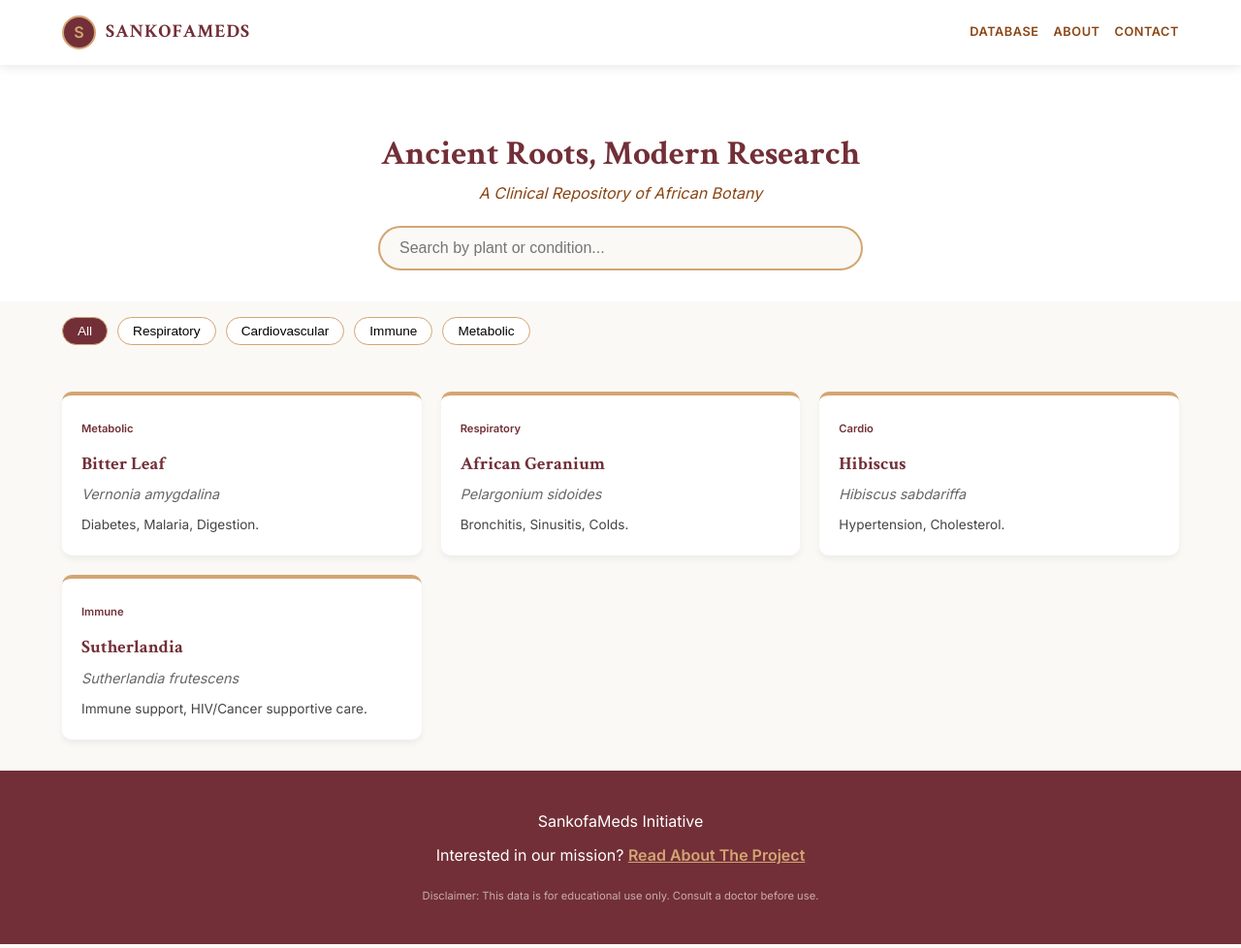
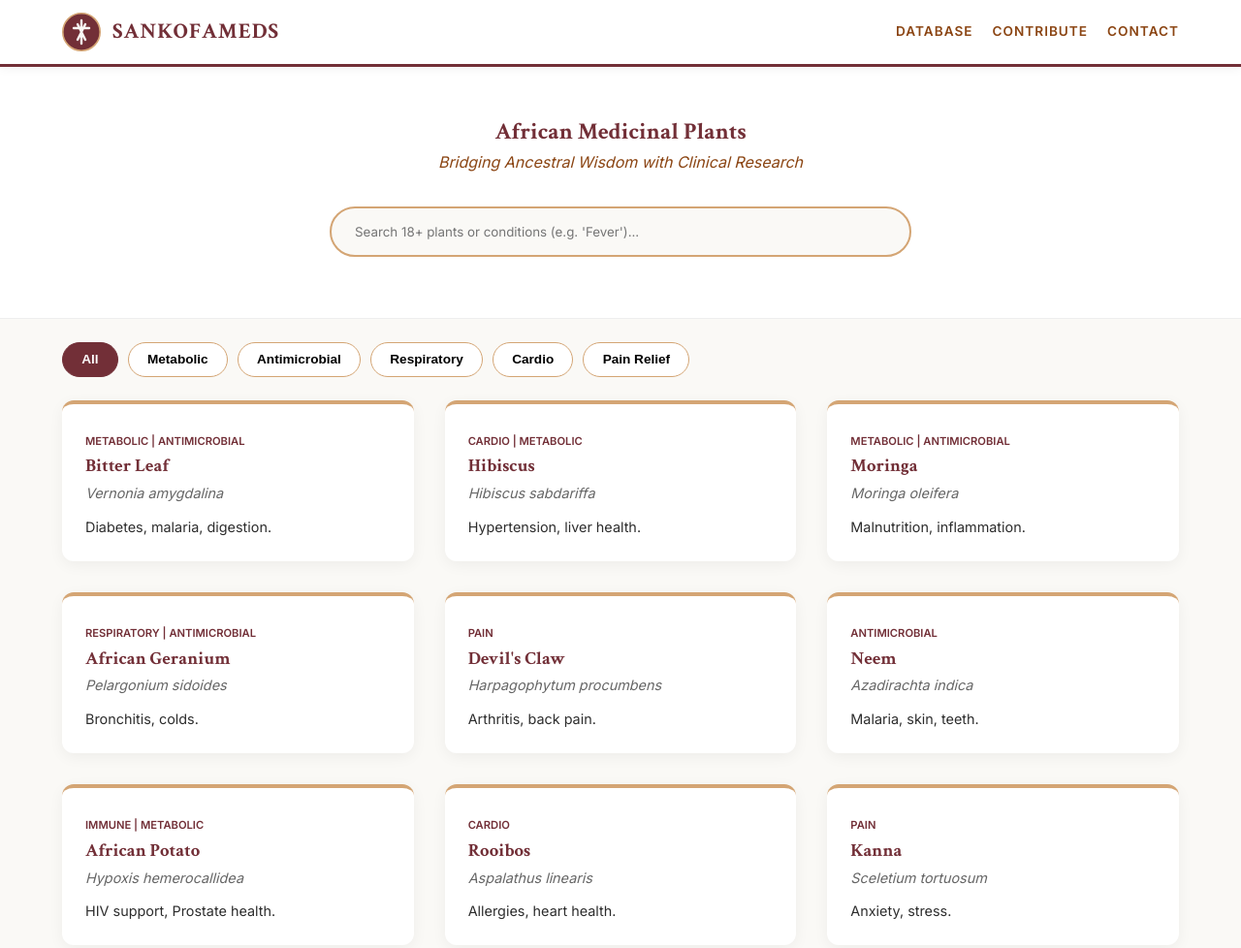
Before and after one commit to louisnkan/Sankofameds, a plain HTML site: page index.html in a window 1280 px wide. Shown: the top 978 px of the page at 97% size. Drawn offline with Linux system fonts and the light colour scheme.

Commit message:
Revise header, styles, and plant submission features
Updated the title and links in the header, adjusted styles for header and hero sections, and improved the filtering functionality. Added a submission form for plant contributions and enhanced the modal display for plant details.

```diff
--- a/index.html
+++ b/index.html
@@ -3,8 +3,10 @@
 <head>
     <meta charset="UTF-8">
     <meta name="viewport" content="width=device-width, initial-scale=1.0">
-    <title>SankofaMeds | African Clinical Database</title>
-    <link href="https://fonts.googleapis.com/css2?family=Crimson+Text:ital,wght@0,600;0,700;1,400&family=Inter:wght@400;600&display=swap" rel="stylesheet">
+    <title>SankofaMeds | African Medicinal Plant Database</title>
+    <link rel="preconnect" href="https://fonts.googleapis.com">
+    <link rel="preconnect" href="https://fonts.gstatic.com" crossorigin>
+    <link href="https://fonts.googleapis.com/css2?family=Crimson+Text:ital,wght@0,400;0,600;0,700;1,400&family=Inter:wght@400;600&display=swap" rel="stylesheet">
     <style>
         :root {
             --burgundy: #722F37;
@@ -15,90 +17,48 @@
             --text-dark: #2D2D2D;
         }
 
-        * { box-sizing: border-box; margin: 0; padding: 0; -webkit-tap-highlight-color: transparent; }
+        * { box-sizing: border-box; margin: 0; padding: 0; }
         body { font-family: 'Inter', sans-serif; background-color: var(--cream); color: var(--text-dark); line-height: 1.6; }
-        h1, h2, h3 { font-family: 'Crimson Text', serif; color: var(--burgundy); }
+        h1, h2, h3, h4 { font-family: 'Crimson Text', serif; color: var(--burgundy); }
 
-        /* Modern Navigation Menu */
-        header {
-            background: var(--white);
-            padding: 1rem 5%;
-            display: flex;
-            justify-content: space-between;
-            align-items: center;
-            position: sticky;
-            top: 0;
-            z-index: 1000;
-            box-shadow: 0 2px 10px rgba(0,0,0,0.1);
-        }
+        /* Header & Logo */
+        header { background: var(--white); padding: 0.8rem 5%; display: flex; justify-content: space-between; align-items: center; position: sticky; top: 0; z-index: 1000; box-shadow: 0 2px 10px rgba(0,0,0,0.05); border-bottom: 3px solid var(--burgundy); }
+        .logo-container { display: flex; align-items: center; gap: 12px; text-decoration: none; }
+        .nav-links { display: flex; gap: 20px; }
+        .nav-links a { text-decoration: none; color: var(--earth-brown); font-weight: 600; font-size: 0.85rem; text-transform: uppercase; letter-spacing: 1px; }
 
-        .brand { display: flex; align-items: center; gap: 10px; text-decoration: none; }
+        /* Hero */
+        .hero { padding: 3rem 5%; text-align: center; background: #fff; border-bottom: 1px solid #eee; }
+        .hero p { font-style: italic; color: var(--earth-brown); margin-bottom: 2rem; }
+        #search-input { width: 100%; max-width: 600px; padding: 1rem 1.5rem; border: 2px solid var(--gold); border-radius: 50px; outline: none; background: var(--cream); }
 
-        /* CSS Logo Icon (Guaranteed to load) */
-        .medical-logo {
-            width: 35px; height: 35px; background: var(--burgundy); border-radius: 50%;
-            display: flex; align-items: center; justify-content: center;
-            color: var(--gold); font-weight: bold; border: 2px solid var(--gold);
-        }
+        /* Filter Bar */
+        .filters { display: flex; overflow-x: auto; padding: 1.5rem 5%; gap: 10px; white-space: nowrap; scrollbar-width: none; }
+        .filter-btn { padding: 0.6rem 1.2rem; border: 1px solid var(--gold); border-radius: 25px; background: white; cursor: pointer; font-weight: 600; font-size: 0.85rem; }
+        .filter-btn.active { background: var(--burgundy); color: white; border-color: var(--burgundy); }
 
-        .nav-links { display: flex; gap: 15px; }
-        .nav-links a {
-            text-decoration: none; color: var(--earth-brown);
-            font-size: 0.8rem; font-weight: 600; text-transform: uppercase;
-            letter-spacing: 0.5px;
-        }
+        /* Grid */
+        .database-grid { padding: 0 5% 3rem; display: grid; grid-template-columns: repeat(auto-fill, minmax(300px, 1fr)); gap: 2rem; }
+        .plant-card { background: white; border-radius: 12px; padding: 1.5rem; box-shadow: 0 4px 15px rgba(0,0,0,0.05); border-top: 4px solid var(--gold); cursor: pointer; transition: 0.3s; }
+        .plant-card:hover { transform: translateY(-5px); }
+        .tags { font-size: 0.7rem; color: var(--burgundy); font-weight: 700; text-transform: uppercase; }
 
-        /* Hero & Search */
-        .hero { padding: 4rem 5% 2rem; text-align: center; background: var(--white); }
-        .hero h1 { font-size: 2.2rem; }
-        .hero p { font-style: italic; color: var(--earth-brown); margin-bottom: 20px; }
-        #search-input {
-            width: 100%; max-width: 500px; padding: 12px 20px;
-            border: 2px solid var(--gold); border-radius: 30px;
-            font-size: 1rem; outline: none; background: var(--cream);
-        }
+        /* Modals */
+        .modal { display: none; position: fixed; top: 0; left: 0; width: 100%; height: 100%; background: rgba(0,0,0,0.8); z-index: 2000; overflow-y: auto; padding: 20px; }
+        .modal-content { background: white; margin: 2rem auto; max-width: 750px; padding: 2.5rem; border-radius: 12px; position: relative; }
+        .close { position: absolute; top: 15px; right: 20px; font-size: 2rem; cursor: pointer; color: var(--burgundy); }
+        .warning-box { background: #fff5f5; border-left: 5px solid #c53030; padding: 1.2rem; margin: 1.5rem 0; }
 
-        /* Filters */
-        .filters {
-            display: flex; overflow-x: auto; padding: 1rem 5%; gap: 10px;
-            background: var(--cream); scrollbar-width: none;
-        }
-        .filter-btn {
-            padding: 6px 15px; border: 1px solid var(--gold);
-            border-radius: 20px; background: white; white-space: nowrap;
-            cursor: pointer; font-size: 0.85rem;
-        }
-        .filter-btn.active { background: var(--burgundy); color: white; }
+        /* Form */
+        .submit-form { background: #fff; padding: 3rem 5%; border-top: 1px solid #eee; }
+        .form-container { max-width: 600px; margin: 0 auto; }
+        input, textarea { width: 100%; padding: 10px; margin-bottom: 15px; border: 1px solid #ddd; border-radius: 4px; font-family: 'Inter'; }
+        .submit-btn { background: var(--burgundy); color: white; border: none; padding: 12px 30px; border-radius: 4px; cursor: pointer; font-weight: 600; width: 100%; }
 
-        /* Plant Grid */
-        .grid { padding: 2rem 5%; display: grid; grid-template-columns: repeat(auto-fill, minmax(280px, 1fr)); gap: 20px; }
-        .card {
-            background: white; padding: 20px; border-radius: 10px;
-            box-shadow: 0 4px 6px rgba(0,0,0,0.05); border-top: 4px solid var(--gold);
-            transition: 0.3s; cursor: pointer;
-        }
-        .card:hover { transform: translateY(-5px); }
-        .card h3 { margin: 10px 0 5px; }
-        .sci { font-style: italic; font-size: 0.9rem; color: #666; display: block; margin-bottom: 10px; }
-
-        /* Full Screen Modal */
-        .modal {
-            display: none; position: fixed; top: 0; left: 0; width: 100%; height: 100%;
-            background: rgba(0,0,0,0.8); z-index: 2000; overflow-y: auto; padding: 20px;
-        }
-        .modal-content {
-            background: white; max-width: 600px; margin: 0 auto;
-            border-radius: 15px; padding: 30px; position: relative;
-        }
-        .close { position: absolute; top: 10px; right: 20px; font-size: 2rem; cursor: pointer; }
-        .warning-box { background: #fff5f5; border-left: 4px solid #c0392b; padding: 15px; margin: 20px 0; font-size: 0.9rem; }
-
-        footer { background: var(--burgundy); color: white; padding: 40px 5%; text-align: center; }
-        .about-link { color: var(--gold); text-decoration: underline; cursor: pointer; font-weight: 600; }
+        footer { background: var(--burgundy); color: white; padding: 3rem 5%; text-align: center; }
 
         @media (max-width: 600px) {
-            .nav-links { gap: 10px; }
-            .nav-links a { font-size: 0.7rem; }
+            .nav-links { display: none; }
             .hero h1 { font-size: 1.8rem; }
         }
     </style>
@@ -106,94 +66,94 @@
 <body>
 
 <header>
-    <a href="#" class="brand">
-        <div class="medical-logo">S</div>
-        <h2 style="font-size: 1.2rem; letter-spacing: 1px;">SANKOFAMEDS</h2>
+    <a href="#" class="logo-container">
+        <svg width="40" height="40" viewBox="0 0 100 100" fill="none" xmlns="http://www.w3.org/2000/svg">
+            <circle cx="50" cy="50" r="48" fill="#722F37" stroke="#D4A574" stroke-width="4"/>
+            <path d="M50 20V80M30 40H70M40 30L60 70M60 30L40 70" stroke="#FAF9F6" stroke-width="6" stroke-linecap="round"/>
+        </svg>
+        <h2 style="font-size: 1.4rem; letter-spacing: 1px;">SANKOFAMEDS</h2>
     </a>
     <nav class="nav-links">
-        <a href="#plants">Database</a>
-        <a href="#about" onclick="openAbout()">About</a>
+        <a href="#search-input">Database</a>
+        <a href="#submit">Contribute</a>
         <a href="mailto:louisnkan2002@gmail.com">Contact</a>
     </nav>
 </header>
 
 <section class="hero">
-    <h1>Ancient Roots, Modern Research</h1>
-    <p>A Clinical Repository of African Botany</p>
-    <input type="text" id="search-input" placeholder="Search by plant or condition...">
+    <h1>African Medicinal Plants</h1>
+    <p>Bridging Ancestral Wisdom with Clinical Research</p>
+    <input type="text" id="search-input" placeholder="Search 18+ plants or conditions (e.g. 'Fever')...">
 </section>
 
 <div class="filters" id="filter-bar">
-    <button class="filter-btn active" onclick="setFilter('All')">All</button>
-    <button class="filter-btn" onclick="setFilter('Respiratory')">Respiratory</button>
-    <button class="filter-btn" onclick="setFilter('Cardio')">Cardiovascular</button>
-    <button class="filter-btn" onclick="setFilter('Immune')">Immune</button>
-    <button class="filter-btn" onclick="setFilter('Metabolic')">Metabolic</button>
+    <button class="filter-btn active" onclick="filterCat('All')">All</button>
+    <button class="filter-btn" onclick="filterCat('Metabolic')">Metabolic</button>
+    <button class="filter-btn" onclick="filterCat('Antimicrobial')">Antimicrobial</button>
+    <button class="filter-btn" onclick="filterCat('Respiratory')">Respiratory</button>
+    <button class="filter-btn" onclick="filterCat('Cardio')">Cardio</button>
+    <button class="filter-btn" onclick="filterCat('Pain')">Pain Relief</button>
 </div>
 
-<main class="grid" id="plants-grid"></main>
+<div class="database-grid" id="grid"></div>
+
+<section class="submit-form" id="submit">
+    <div class="form-container">
+        <h2 style="text-align: center; margin-bottom: 1rem;">Submit a Plant</h2>
+        <p style="text-align: center; margin-bottom: 2rem; color: #666;">Contribute your local knowledge to our growing database.</p>
+        <form id="plantForm">
+            <input type="text" placeholder="Plant Name (Common)" required>
+            <input type="text" placeholder="Local Name & Tribe (e.g. Zobo - Yoruba)">
+            <textarea placeholder="Traditional Uses & Story" rows="4" required></textarea>
+            <button type="submit" class="submit-btn">Send for Review</button>
+        </form>
+    </div>
+</section>
 
 <div id="modal" class="modal">
     <div class="modal-content" id="modal-body"></div>
 </div>
 
 <footer>
-    <p>SankofaMeds Initiative</p>
-    <p style="margin: 10px 0;">Interested in our mission? <span class="about-link" onclick="openAbout()">Read About The Project</span></p>
-    <p style="font-size: 0.7rem; opacity: 0.6; margin-top: 20px;">Disclaimer: This data is for educational use only. Consult a doctor before use.</p>
+    <p><strong>Founder: Louis Nkan</strong></p>
+    <p style="margin: 1rem 0; font-size: 0.9rem; max-width: 600px; margin-left: auto; margin-right: auto;">
+        SankofaMeds is dedicated to preserving African healing heritage. Growing up in Nigeria, I saw the power of these roots; now, we validate them for the world.
+    </p>
+    <p style="font-size: 0.7rem; opacity: 0.6;">&copy; 2024 SankofaMeds. Educational purposes only.</p>
 </footer>
 
 <script>
 const plants = [
-    {
-        name: "Bitter Leaf",
-        scientific: "Vernonia amygdalina",
-        cat: "Metabolic",
-        uses: "Diabetes, Malaria, Digestion.",
-        evidence: "Studies confirm that sesquiterpene lactones in the leaves reduce blood glucose by improving insulin sensitivity.",
-        citation: "J Diabetes Res. 2014;2014:874507",
-        safety: "Safe in food. Avoid concentrated extracts during pregnancy."
-    },
-    {
-        name: "African Geranium",
-        scientific: "Pelargonium sidoides",
-        cat: "Respiratory",
-        uses: "Bronchitis, Sinusitis, Colds.",
-        evidence: "Clinical trials prove it prevents bacteria from attaching to respiratory cells, reducing recovery time by 2 days.",
-        citation: "Phytomedicine. 2008;15(5):378-85",
-        safety: "May act as a mild anticoagulant. Caution with blood thinners."
-    },
-    {
-        name: "Hibiscus",
-        scientific: "Hibiscus sabdariffa",
-        cat: "Cardio",
-        uses: "Hypertension, Cholesterol.",
-        evidence: "Contains anthocyanins that act similarly to ACE-inhibitor drugs to lower blood pressure naturally.",
-        citation: "J Hypertens. 2015;33(6):1119-30",
-        safety: "Do not use if already taking low-blood pressure medication."
-    },
-    {
-        name: "Sutherlandia",
-        scientific: "Sutherlandia frutescens",
-        cat: "Immune",
-        uses: "Immune support, HIV/Cancer supportive care.",
-        evidence: "Contains L-canavanine and pinitol which help regulate immune response and muscle wasting.",
-        citation: "J Ethnopharmacol. 2009;119(3):514-520",
-        safety: "May interfere with pharmaceutical anti-retrovirals."
-    }
-    // Add more here following this pattern
+    { name: "Bitter Leaf", scientific: "Vernonia amygdalina", local: "Ewuro, Olubu", cat: ["Metabolic", "Antimicrobial"], uses: "Diabetes, malaria, digestion.", story: "A staple in West African healing for stomach upsets.", evidence: "Contains sesquiterpene lactones that lower blood sugar.", citation: "J Diabetes Res. 2014;2014:874507", safety: "Avoid during pregnancy." },
+    { name: "Hibiscus", scientific: "Hibiscus sabdariffa", local: "Zobo, Bissap", cat: ["Cardio", "Metabolic"], uses: "Hypertension, liver health.", story: "Used in Ancient Egypt as a cooling tea.", evidence: "Anthocyanins act as natural ACE inhibitors.", citation: "J Hypertens. 2015;33(6):1119-30", safety: "Interacts with blood pressure meds." },
+    { name: "Moringa", scientific: "Moringa oleifera", local: "Zogale, Okwe Oyibo", cat: ["Metabolic", "Antimicrobial"], uses: "Malnutrition, inflammation.", story: "The 'Miracle Tree' used across the Sahel.", evidence: "Rich in isothiocyanates with strong antioxidant activity.", citation: "Front Pharmacol. 2020;11:566719", safety: "Root extracts are toxic; use leaves." },
+    { name: "African Geranium", scientific: "Pelargonium sidoides", local: "Umckaloabo", cat: ["Respiratory", "Antimicrobial"], uses: "Bronchitis, colds.", story: "Zulu remedy introduced to Europe in the 1890s.", evidence: "Prevents virus adhesion to respiratory cells.", citation: "Phytomedicine. 2008;15(5):378-85", safety: "May act as blood thinner." },
+    { name: "Devil's Claw", scientific: "Harpagophytum procumbens", local: "Duivelsklou", cat: ["Pain"], uses: "Arthritis, back pain.", story: "Kalahari desert remedy used by San people.", evidence: "Harpagoside inhibits inflammatory cytokines.", citation: "Phytother Res. 2019;33(9):2152-2162", safety: "Avoid if you have stomach ulcers." },
+    { name: "Neem", scientific: "Azadirachta indica", local: "Dogonyaro", cat: ["Antimicrobial"], uses: "Malaria, skin, teeth.", story: "The original African toothbrush twig.", evidence: "Potent antibacterial and anti-plasmodial activity.", citation: "J Ethnopharmacol. 2004;90(1):91-97", safety: "Long term use affects liver function." },
+    { name: "African Potato", scientific: "Hypoxis hemerocallidea", local: "Inkomfe", cat: ["Immune", "Metabolic"], uses: "HIV support, Prostate health.", story: "Traditional 'muthi' for chronic wasting diseases.", evidence: "Contains beta-sitosterol for BPH symptoms.", citation: "BJU Int. 2000;85(7):842-6", safety: "Severe interaction with HIV drugs." },
+    { name: "Rooibos", scientific: "Aspalathus linearis", local: "Red Bush", cat: ["Cardio"], uses: "Allergies, heart health.", story: "Khoisan sweet tea from South Africa.", evidence: "Unique aspalathin flavonoid improves lipids.", citation: "Food Chem. 2010;123(2):331-338", safety: "Very safe for all ages." },
+    { name: "Kanna", scientific: "Sceletium tortuosum", local: "Kougoed", cat: ["Pain"], uses: "Anxiety, stress.", story: "Hunter-gatherers chewed it to endure long treks.", evidence: "Mesembrine alkaloids act as natural SSRIs.", citation: "Neuropharmacology. 2013;75:160-9", safety: "Do not mix with antidepressants." },
+    { name: "Buchu", scientific: "Agathosma betulina", local: "Boegoe", cat: ["Antimicrobial"], uses: "UTIs, bloating.", story: "Once traded weight-for-weight with gold.", evidence: "Diosphenol provides antiseptic urine treatment.", citation: "S Afr J Bot. 2008;74(2):181-200", safety: "Avoid during pregnancy." },
+    { name: "African Wormwood", scientific: "Artemisia afra", local: "Lengana", cat: ["Respiratory", "Antimicrobial"], uses: "Colds, malaria.", story: "Widely used for fever-clearing steam baths.", evidence: "Essential oils show broad antimicrobial activity.", citation: "S Afr J Bot. 2009;75(1):34-9", safety: "Use for max 1 week." },
+    { name: "Sutherlandia", scientific: "Sutherlandia frutescens", local: "Kankerbos", cat: ["Immune"], uses: "Cancer/HIV wasting support.", story: "Known as the 'Bush that changes' illness.", evidence: "Contains L-canavanine (antiviral properties).", citation: "J Ethnopharmacol. 2009;119(3):514-520", safety: "Avoid if on blood thinners." },
+    { name: "Myrrh", scientific: "Commiphora myrrha", local: "Malmal", cat: ["Antimicrobial", "Pain"], uses: "Wounds, gum disease.", story: "Ancient Somali resin for sacred healing.", evidence: "Analgesic effects on opioid receptors.", citation: "Nature. 1996;379(6560):29", safety: "Not for internal use in pregnancy." },
+    { name: "Hoodia", scientific: "Hoodia gordonii", local: "hoba", cat: ["Metabolic"], uses: "Appetite suppression.", story: "Used by San to stave off hunger during hunts.", evidence: "P57 glycoside signals the brain that it's full.", citation: "Brain Res. 2004;1027(1-2):86-93", safety: "May affect blood pressure." },
+    { name: "Warburgia", scientific: "Warburgia salutaris", local: "Isibhaha", cat: ["Antimicrobial", "Respiratory"], uses: "Thrush, chest pain.", story: "Endangered tree prized for peppery bark.", evidence: "Muzigadial displays potent antifungal action.", citation: "J Ethnopharmacol. 2011;138(2):472-478", safety: "Peppery bark can irritate stomach." },
+    { name: "African Ginger", scientific: "Siphonochilus aethiopicus", local: "Indungulo", cat: ["Respiratory", "Pain"], uses: "Asthma, headaches.", story: "Used to clear the breath and sinuses.", evidence: "Inhibits inflammatory leukotrienes.", citation: "S Afr J Bot. 2012;82:67-73", safety: "Increases bleeding risk." },
+    { name: "Kola Nut", scientific: "Cola nitida", local: "Oji, Obi", cat: ["Metabolic"], uses: "Fatigue, alertness.", story: "Sacred social nut used in West African rituals.", evidence: "High caffeine/theobromine content for metabolism.", citation: "J Food Sci Technol. 2015;52(1):475", safety: "Avoid if you have heart arrhythmias." },
+    { name: "Baobab", scientific: "Adansonia digitata", local: "Mbuyu, Kuka", cat: ["Metabolic"], uses: "Immunity, gut health.", story: "The iconic 'Tree of Life' of the savanna.", evidence: "High Vitamin C and prebiotic fiber control glucose.", citation: "Nutr Res. 2013;33(11):888-96", safety: "High fiber may cause mild bloating." }
 ];
 
-const grid = document.getElementById('plants-grid');
+const grid = document.getElementById('grid');
 const search = document.getElementById('search-input');
 
 function render(data) {
     grid.innerHTML = data.map((p, i) => `
-        <div class="card" onclick="openPlant(${i})">
-            <span style="font-size: 0.7rem; color: var(--burgundy); font-weight: bold;">${p.cat}</span>
+        <div class="plant-card" onclick="openPlant(${plants.indexOf(p)})">
+            <span class="tags">${p.cat.join(' | ')}</span>
             <h3>${p.name}</h3>
-            <span class="sci">${p.scientific}</span>
-            <p style="font-size: 0.85rem; color: #444;">${p.uses}</p>
+            <span style="font-style:italic; font-size:0.9rem; color:#666;">${p.scientific}</span>
+            <p style="margin-top:10px; font-size:0.9rem;">${p.uses}</p>
         </div>
     `).join('');
 }
@@ -202,35 +162,24 @@ function openPlant(i) {
     const p = plants[i];
     document.getElementById('modal-body').innerHTML = `
         <span class="close" onclick="closeModal()">&times;</span>
-        <h2>${p.name}</h2>
-        <span class="sci">${p.scientific}</span>
-        <hr style="margin: 15px 0; border: 0; border-top: 1px solid #eee;">
-        <p><strong>Clinical Research:</strong> ${p.evidence}</p>
+        <h2 style="font-size:2rem">${p.name}</h2>
+        <p><em>${p.scientific}</em> | ${p.local}</p>
+        <hr style="margin:1rem 0; border:0; border-top:1px solid #ddd;">
+        <h4>Research Summary</h4>
+        <p>${p.evidence}</p>
+        <p style="font-size:0.8rem; color:#888; margin-top:5px;">Citation: ${p.citation}</p>
         <div class="warning-box"><strong>Safety:</strong> ${p.safety}</div>
-        <p style="font-size: 0.75rem; color: #888;">Source: ${p.citation}</p>
-    `;
-    document.getElementById('modal').style.display = 'block';
-}
-
-function openAbout() {
-    document.getElementById('modal-body').innerHTML = `
-        <span class="close" onclick="closeModal()">&times;</span>
-        <h2>Project Purpose</h2>
-        <br>
-        <p><strong>SankofaMeds</strong> is a bridge between ancestral wisdom and modern medicine. Growing up in Nigeria, I saw that while traditional healing was effective, it lacked the scientific documentation required by modern healthcare.</p>
-        <br>
-        <p>Our purpose is to digitize this richness of roots, providing a credible, research-backed database that preserves African botanical knowledge for future generations.</p>
-        <br>
-        <p><strong>Louis Nkan</strong><br>Founder</p>
+        <h4>Traditional Story</h4>
+        <p>${p.story}</p>
     `;
     document.getElementById('modal').style.display = 'block';
 }
 
 function closeModal() { document.getElementById('modal').style.display = 'none'; }
 
-function setFilter(cat) {
+function filterCat(cat) {
     document.querySelectorAll('.filter-btn').forEach(b => b.classList.toggle('active', b.innerText === cat));
-    const filtered = cat === 'All' ? plants : plants.filter(p => p.cat === cat);
+    const filtered = cat === 'All' ? plants : plants.filter(p => p.cat.includes(cat));
     render(filtered);
 }
 
@@ -239,6 +188,12 @@ search.addEventListener('input', e => {
     render(plants.filter(p => p.name.toLowerCase().includes(term) || p.uses.toLowerCase().includes(term)));
 });
 
+document.getElementById('plantForm').onsubmit = (e) => {
+    e.preventDefault();
+    alert('Thank you, Louis! Your plant submission has been received for review.');
+    e.target.reset();
+};
+
 render(plants);
 </script>
 </body>
```
